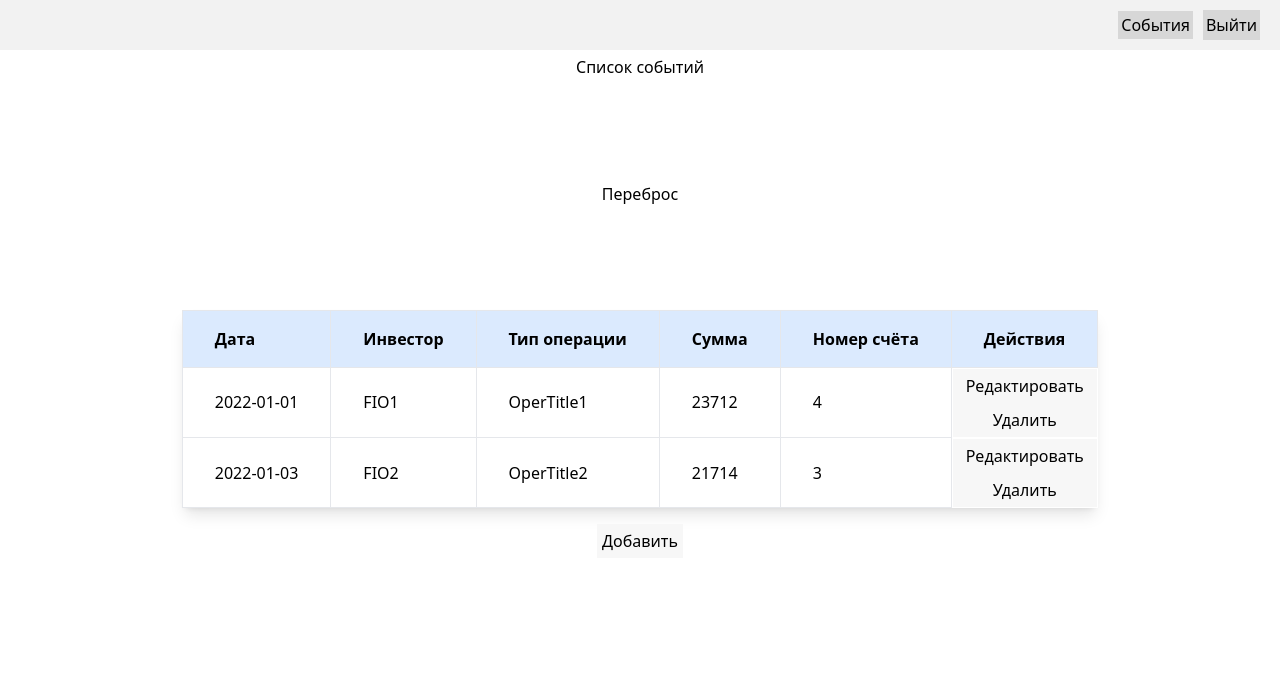
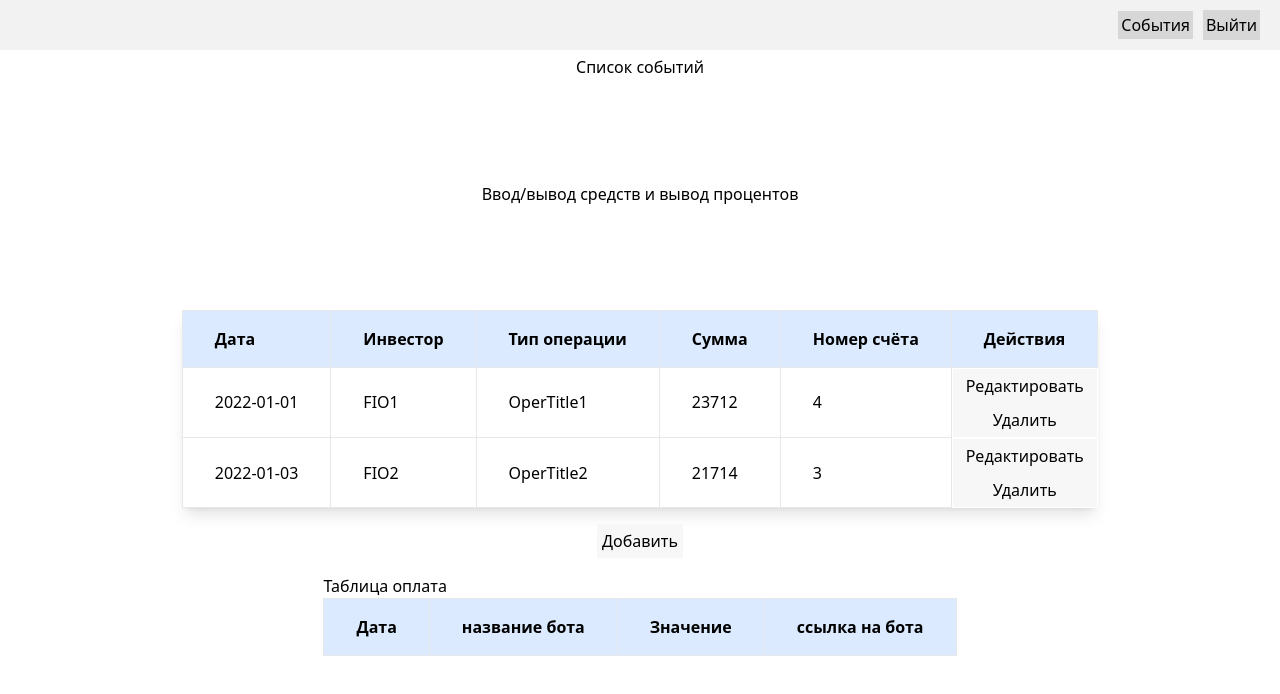
Before and after one commit to tovDmitrij/Nordavind-Investements, a React (Create React App) app in the folder app/client/: page /events in a window 1280 px wide. Both pictures are taken after typing "name@example.com", "Sample123" into the empty fields and a click on the button "Подтвердить". Shown: the top 694 px of the page. Built offline with nearby package versions, Linux system fonts and the light colour scheme.

Commit message:
Добавлена таблица PayEvent

```diff
--- a/app/client/src/components/UI/tables/flipEvents/flipEventTable.jsx
+++ b/app/client/src/components/UI/tables/mainEvents/mainEventTable.jsx
@@ -1,14 +1,14 @@
 import React from "react";
-import MyButton from '../.././button/MyButton'
+import MyButton from '../../button/MyButton'
 import { useFetching } from "../../../hooks/useFetching";
 
 
 /**
- * Таблица событий перебросов баблища с одного счёта на другой
+ * Таблица основных событий
  * @param {*} events - список событий
  * @param {*} errorFunc - callback для отправки сообщения об ошибке
  */
-export const FlipEventTable = ({events, errorFunc}) => {
+export const MainEventTable = ({events, errorFunc}) => {
     const [DeleteEvent, isDeleteLoading, deleteError] = useFetching(async (event_id) => {
 
     })
@@ -19,7 +19,7 @@ export const FlipEventTable = ({events, errorFunc}) => {
     return (
         <div className="grid gap-4 place-items-center grid-cols-1 grid-rows-2">
             {isDeleteLoading}
-            <h1>Переброс</h1>
+            <h1>Ввод/вывод средств и вывод процентов </h1>
             <table className="shadow-lg bg-white">
                 <thead>
                     <tr>
--- /dev/null
+++ b/app/client/src/components/UI/tables/payEvents/payEventTable.jsx
@@ -0,0 +1,54 @@
+import React from "react";
+import MyButton from '../../button/MyButton'
+import { useFetching } from "../../../hooks/useFetching";
+
+
+export const PayEventTable= ({events})=>{
+    const [DeleteEvent, isDeleteLoading, deleteError] = useFetching(async (event_id) => {
+
+    })
+    const [UpdateEvent, isUpdateLoading, updateError] = useFetching(async (event_id) => {
+
+    })
+
+
+    return (
+        <div>
+            <h1>Таблица оплата</h1>
+            <table>
+            <thead>
+                    <tr>
+                        <th className="bg-blue-100 border text-left px-8 py-4">Дата</th>
+                        <th className="bg-blue-100 border text-left px-8 py-4">название бота</th>
+                        <th className="bg-blue-100 border text-left px-8 py-4">Значение</th>
+                        <th className="bg-blue-100 border text-left px-8 py-4">ссылка на бота</th>
+                    </tr>
+                </thead>
+                <tbody>
+                    {events.map((event) => (
+                        <tr key={event.event_id}>
+                            <td class="border px-8 py-4">{event.date}</td>
+                            <td class="border px-8 py-4">{event.op_title}</td>
+                            <td class="border px-8 py-4">{event.value}</td>
+                            <td class="border px-8 py-4">{event.link}</td>
+                            <td className="grid grid-cols-1 grid-rows-2">
+                                <MyButton
+                                    value={event.event_id}
+
+                                    children={"Редактировать"}/>
+                                <MyButton
+                                    value={event.event_id}
+                                    onClick={(e) => null()}
+                                    children={"Удалить"}/>
+                            </td>
+                        </tr>
+                    ))}
+                </tbody>
+            </table>
+
+        </div>
+
+    );
+
+}
+export default PayEventTable;
--- a/app/client/src/pages/events/EventsPage.jsx
+++ b/app/client/src/pages/events/EventsPage.jsx
@@ -1,17 +1,16 @@
 import React, { useEffect, useState } from 'react'
 import { useFetching } from '../../components/hooks/useFetching'
-import { FlipEventTable } from '../../components/UI/tables/flipEvents/flipEventTable'
+import { MainEventTable } from '../../components/UI/tables/mainEvents/mainEventTable'
 import { Loader } from '../../components/UI/loader/Loader'
 import { ErrorPanel } from '../../components/UI/error/ErrorPanel'
 import classes from './EventsPage.module.css'
-
-
+import PayEventTable from '../../components/UI/tables/payEvents/payEventTable'
 export const EventsPage = () => {
     const [responseError, setError] = useState('')
-    const [flipEvents, setFlipEvents] = useState([])
+    const [mainEvents, setMainEvents] = useState([])
 
-    const [FlipList, isFlipLoading, error] = useFetching(async () => {
-        setFlipEvents([{
+    const [MainList, isMainLoading, error] = useFetching(async () => {
+        setMainEvents([{
             event_id: 1,
             date: "2022-01-01",
             investor: "FIO1",
@@ -30,7 +29,7 @@ export const EventsPage = () => {
     })
 
     useEffect(() => {
-        FlipList()
+        MainList()
     }, [])
 
     return (
@@ -40,13 +39,13 @@ export const EventsPage = () => {
 
             <h1>Список событий</h1>
 
-            {isFlipLoading ?
+            {isMainLoading ?
                 <Loader />
                 :
-                <FlipEventTable events={flipEvents} errorFunc={setError} />
+                <MainEventTable events={mainEvents} errorFunc={setError} />
             }
 
-            {/**/}
+            <PayEventTable events={[]}/>
 
         </div>
     )
```
Also changed, not shown: app/client/src/components/UI/tables/flipEvents/flipEventTable.module.css (deleted), app/client/src/components/UI/tables/mainEvents/mainEventTable.module.css (added), app/client/src/components/UI/tables/payEvents/payEventTable.module.css (added), 2 other files (tests, documents, lock files or other folders).
